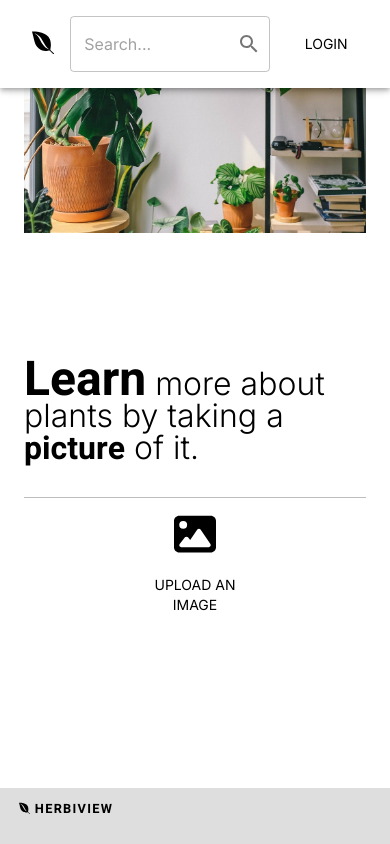
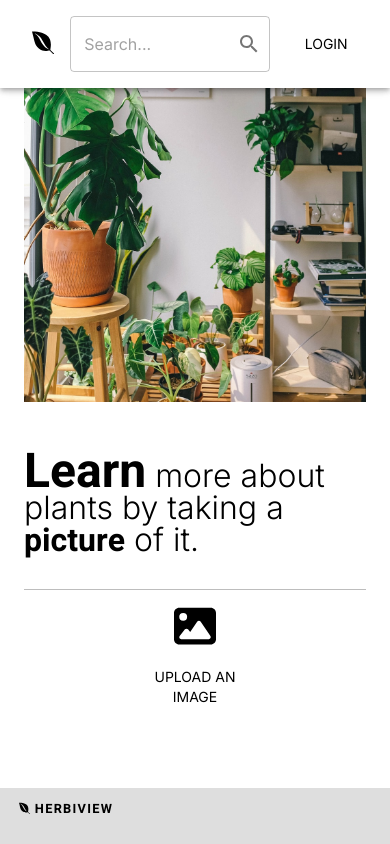
Before and after one commit to arismink/herbiview, a React (Create React App) app in the folder client/: page / in a window 390 px wide. Built offline with nearby package versions, Linux system fonts and the light colour scheme; no server answers.

Commit message:
resize input bar

```diff
--- a/client/src/styles/Home.scss
+++ b/client/src/styles/Home.scss
@@ -52,7 +52,7 @@
   .hero-container {
 
     img {
-      height: 20vh;
+      height: 40vh;
       width: 100%;
       object-fit: cover;
       // object-position: 10vw
@@ -60,7 +60,7 @@
   }
 
   .home-body {
-    padding: 10em 0 0 0;
+    padding: 4em 0 0 0;
   }
 
   .home-msg {
@@ -73,3 +73,10 @@
   }
 
 }
+
+@media only screen and (max-width: 400px) {
+  input {
+    width: 200px
+  }
+
+}
```
